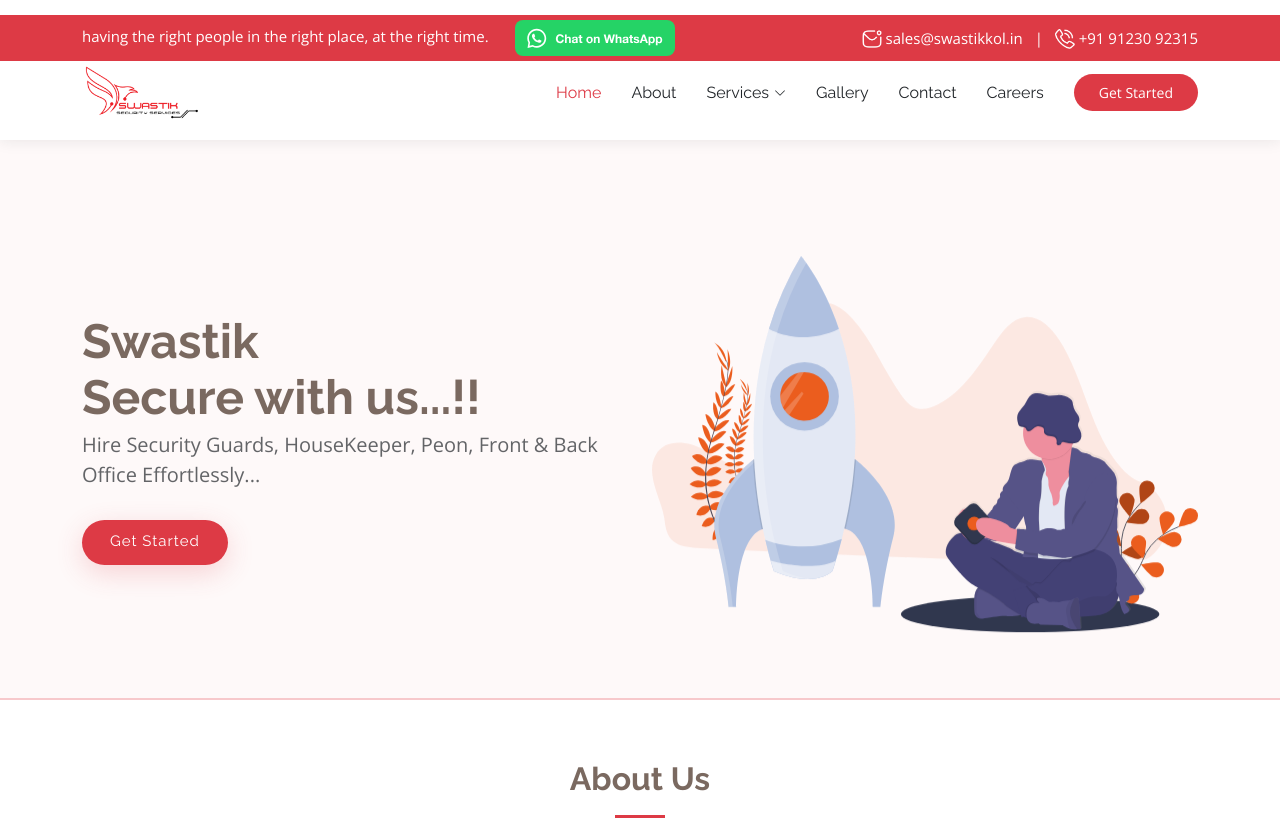
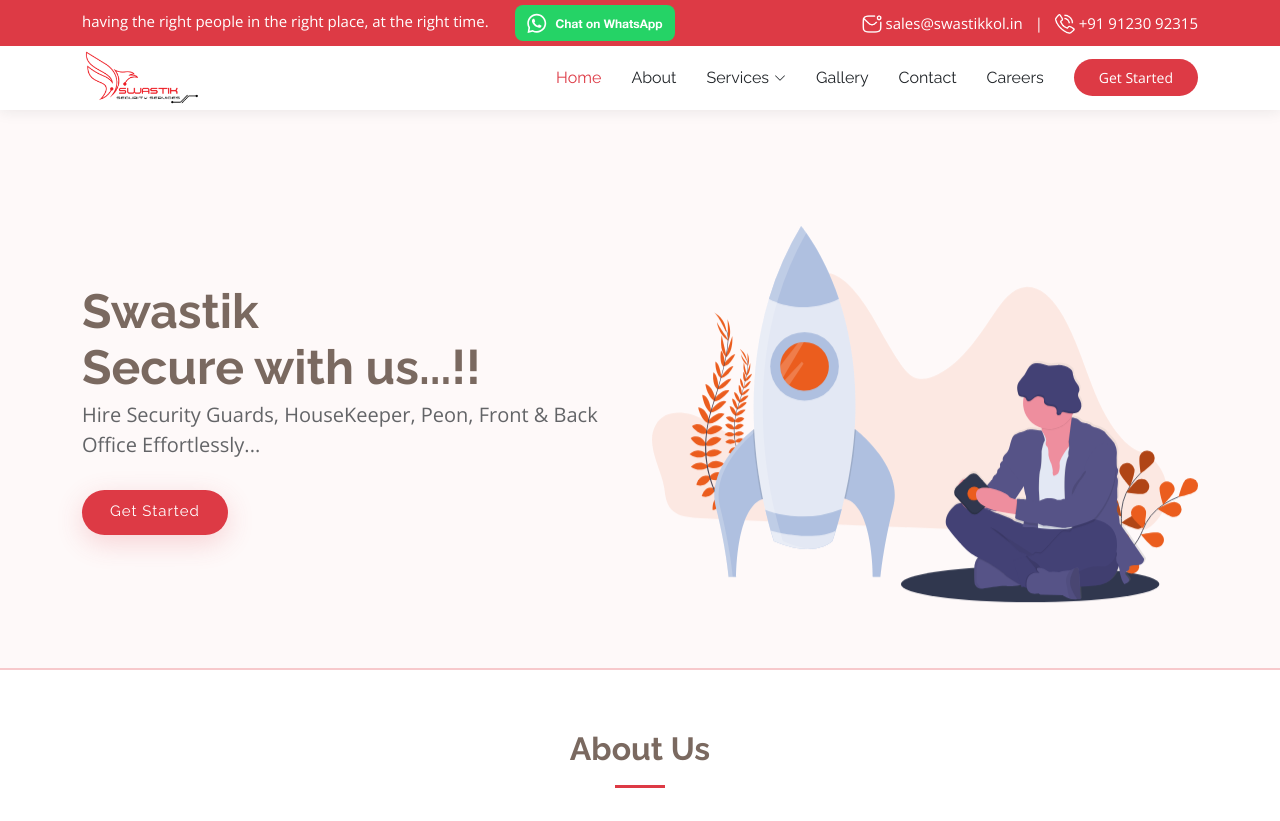
Before and after one commit to Argha713/Swastik, a plain HTML site: page index.html in a window 1280 px wide. Shown: the top 821 px of the page. Drawn offline with nearby package versions, Linux system fonts and the light colour scheme.

Commit message:
remove padding

```diff
--- a/assets/css/main.css
+++ b/assets/css/main.css
@@ -94,7 +94,7 @@ h6 {
 .header {
   color: var(--default-color);
   background-color: var(--background-color);
-  padding: 15px 0;
+  /* padding: 2px 0; */
   transition: all 0.5s;
   z-index: 997;
   box-shadow: 0px 0 15px color-mix(in srgb, var(--default-color), transparent 90%);
```
